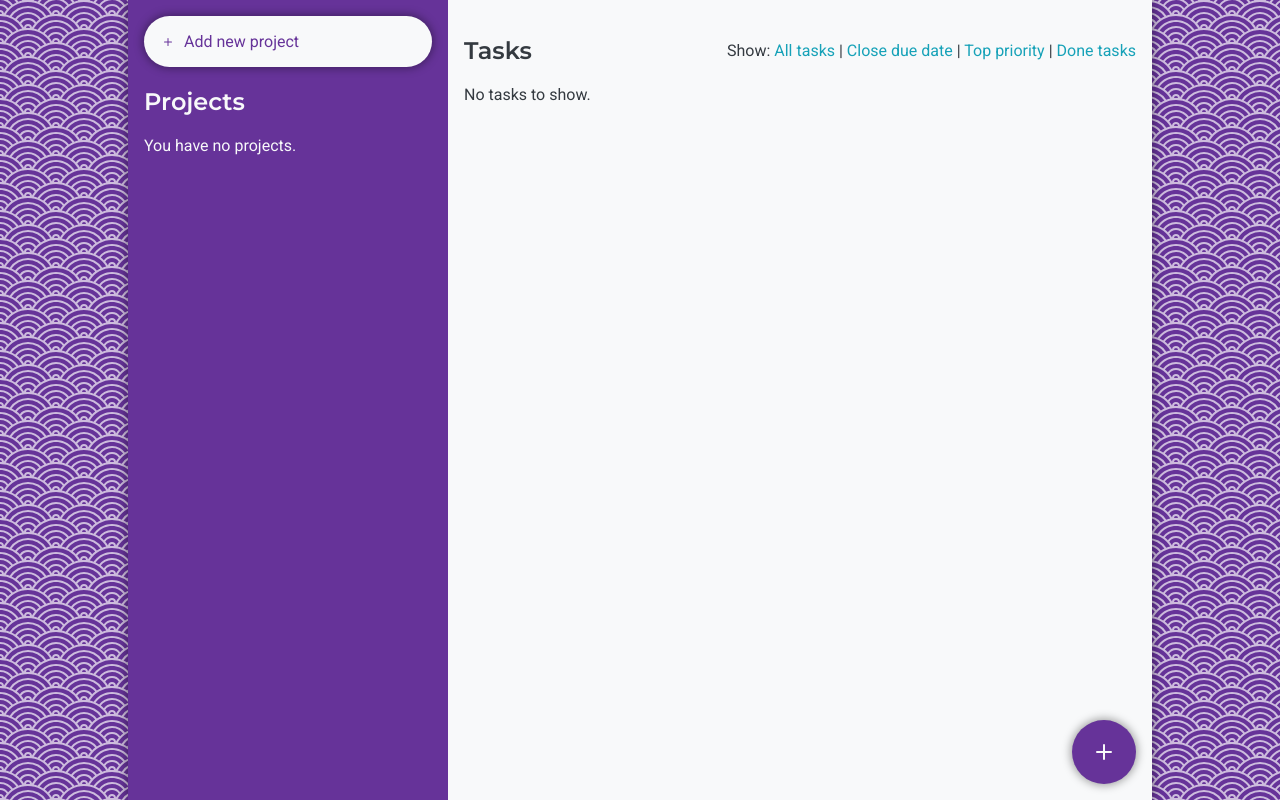
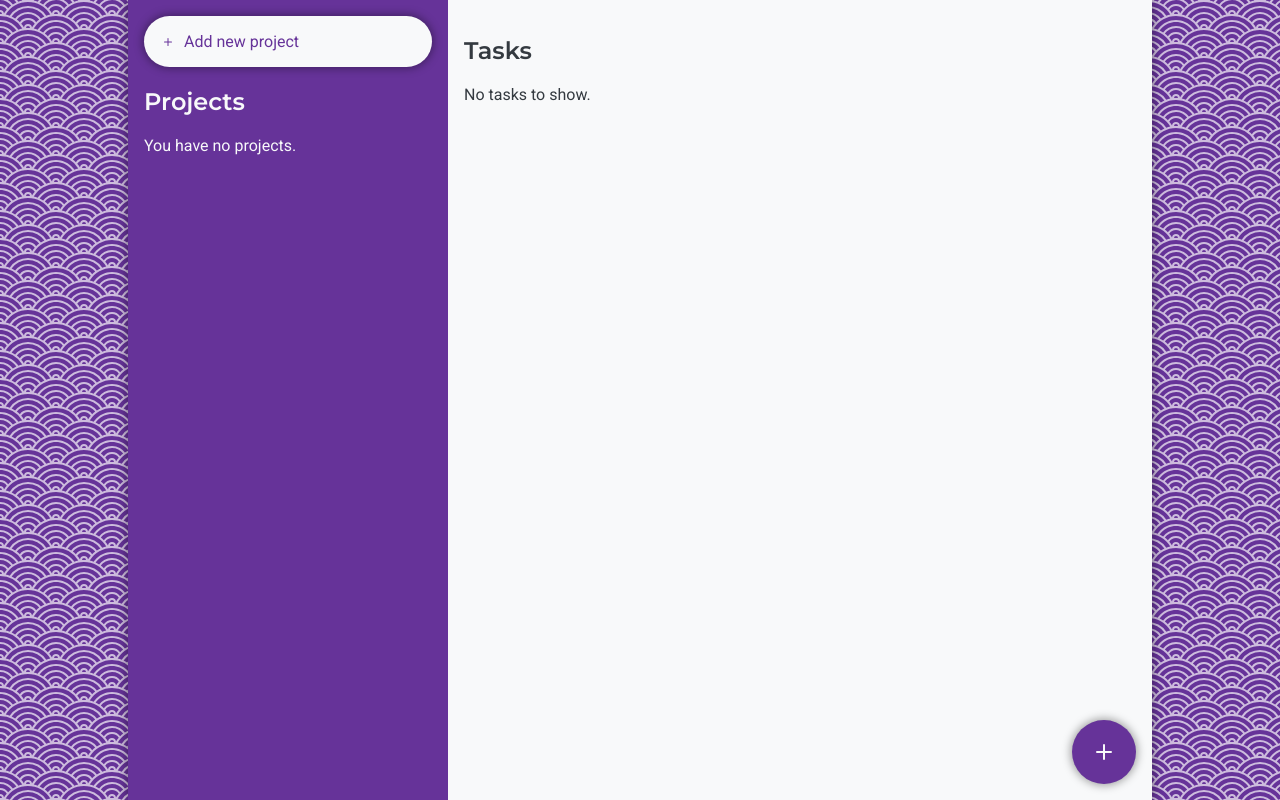
Before and after one commit to FernanEd/todo-list-app, a website with bundled scripts: page dist/index.html in a window 1280 px wide. Built offline with nearby package versions, Linux system fonts and the light colour scheme.

Commit message:
removed filtering and tab links

```diff
--- a/src/dom-interaction.js
+++ b/src/dom-interaction.js
@@ -104,8 +104,9 @@
   const _tasksWrapper = document.querySelector('#list-wrapper');
 
   let currentProject = undefined;
+  const _mobileProjectTitle = document.querySelector('#project-mini-title');
 
-  const _mobileProjectTitle = document.querySelector('#project-mini-title');
+  let currentFilter = 0; // 0 - All | 1 - Close due dates | 2 - Top Priority |  3 - Done
 
   // For mobiles
   _mobileProjectTitle.innerText = getCurrentProject().getName();
--- a/src/index.js
+++ b/src/index.js
@@ -58,7 +58,9 @@
 console.log(USER.getProjects());
 */
 
+/*
 document.addEventListener('click', (e) => {
   console.log(USER.getProjects());
   console.log(DOM.getCurrentProject().getObjLiteral());
 });
+*/
```
Also changed, not shown: dist/index.html, dist/main.js.
